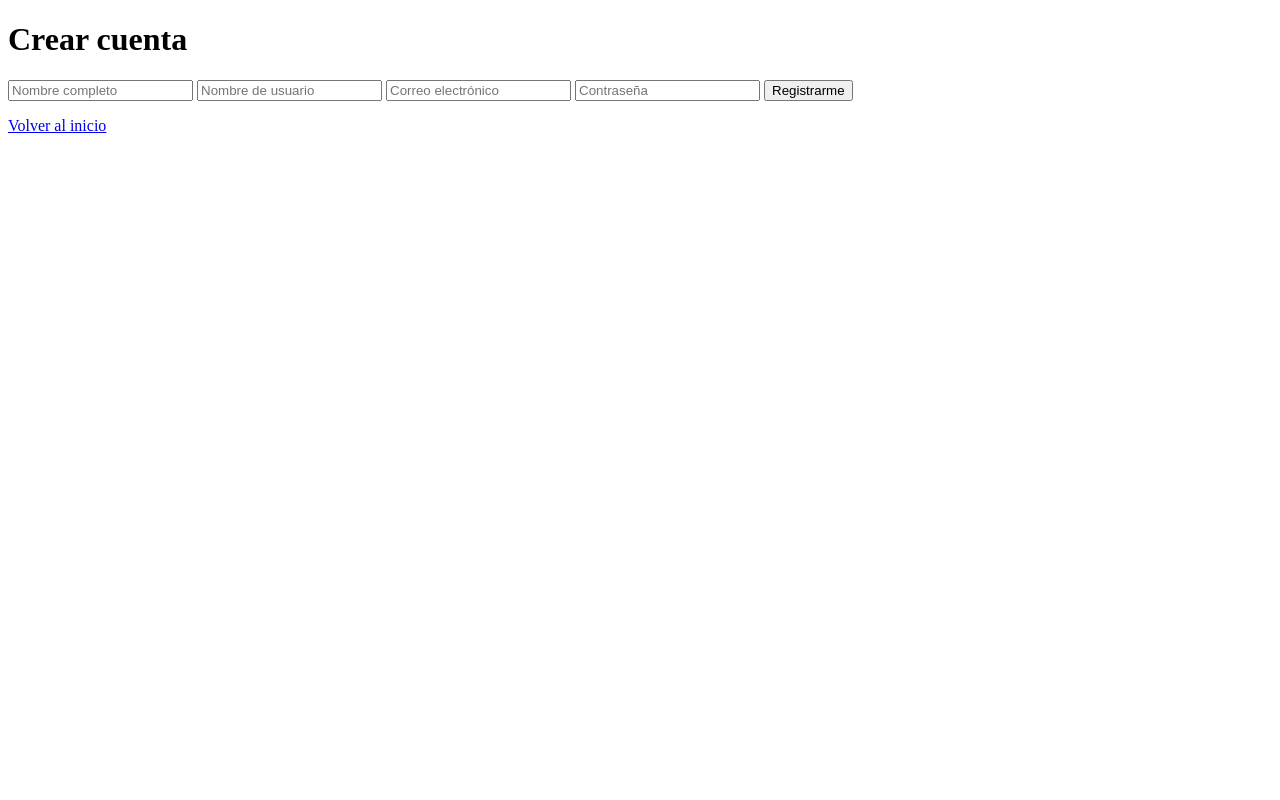
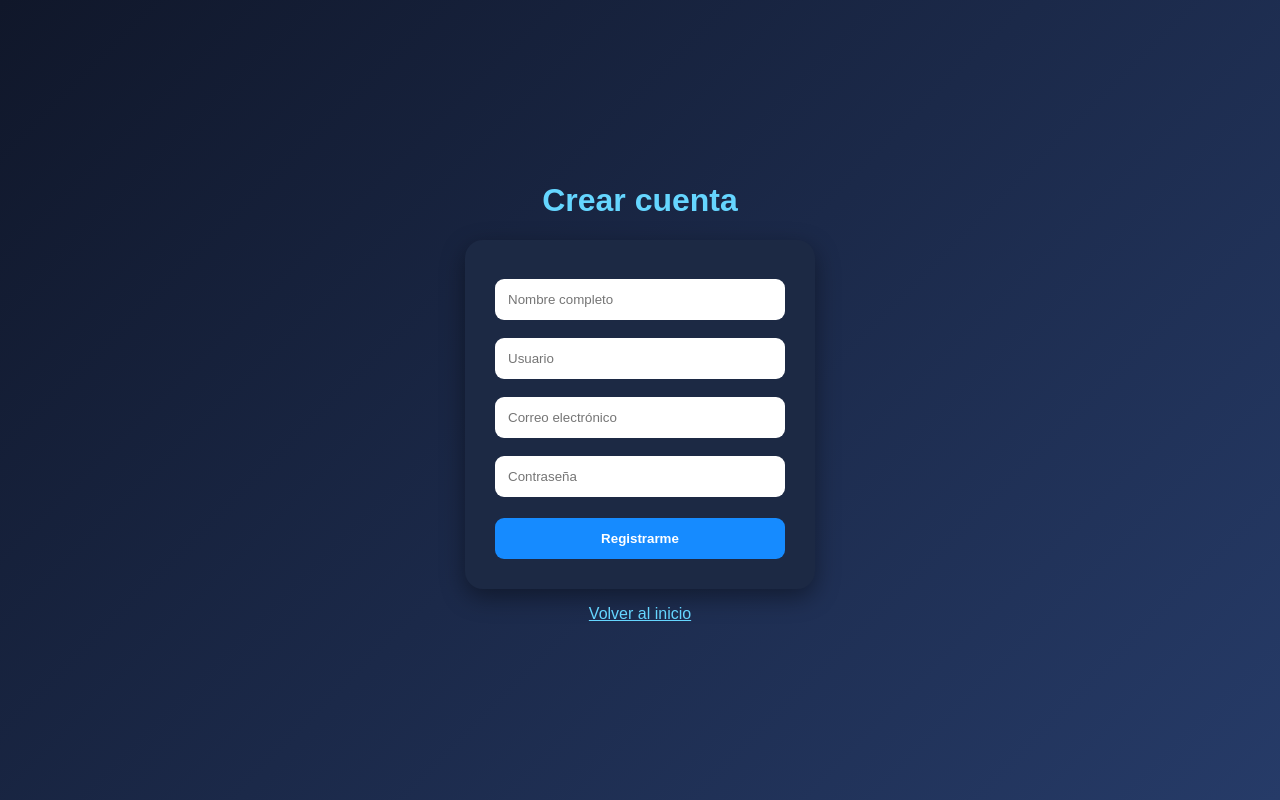
Before and after one commit to grishanrafaelvazquezrios44-collab/login-grupo-306, a Flask app: page /registrar in a window 1280 px wide. Run offline with Flask 3, Linux system fonts and the light colour scheme.

Commit message:
Update registro.html

```diff
--- a/templates/registro.html
+++ b/templates/registro.html
@@ -4,13 +4,14 @@
     <meta charset="UTF-8">
     <meta name="viewport" content="width=device-width, initial-scale=1.0">
     <title>Crear cuenta</title>
+    <link rel="stylesheet" href="{{ url_for('static', filename='styles.css') }}">
 </head>
 <body>
     <h1>Crear cuenta</h1>
 
     <form action="{{ url_for('registrar') }}" method="POST">
         <input type="text" name="nombre" placeholder="Nombre completo" required>
-        <input type="text" name="usuario" placeholder="Nombre de usuario" required>
+        <input type="text" name="usuario" placeholder="Usuario" required>
         <input type="email" name="correo" placeholder="Correo electrónico" required>
         <input type="password" name="password" placeholder="Contraseña" required>
         <button type="submit">Registrarme</button>
@@ -18,4 +19,4 @@
 
     <p><a href="{{ url_for('login') }}">Volver al inicio</a></p>
 </body>
-      </html>
+</html>
```
